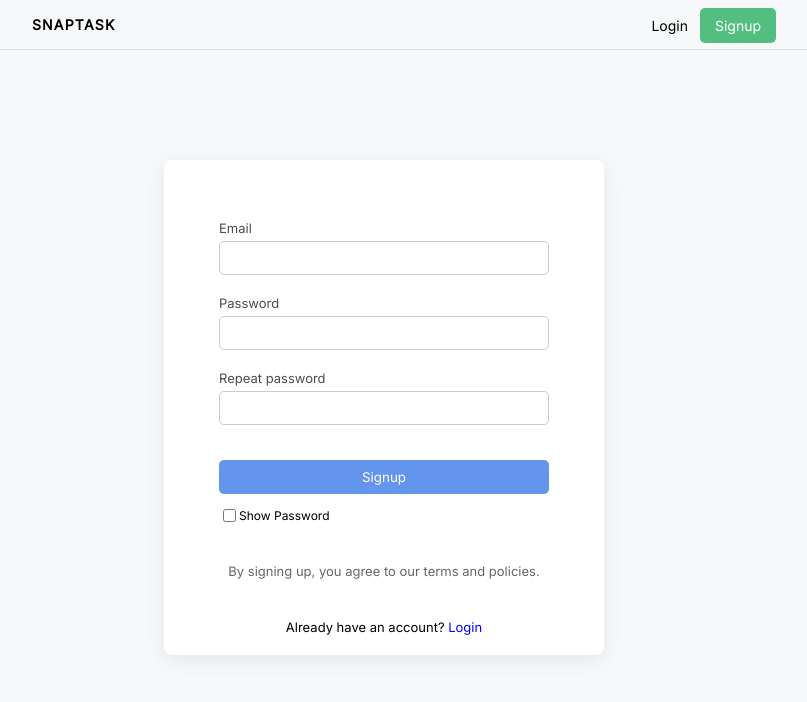
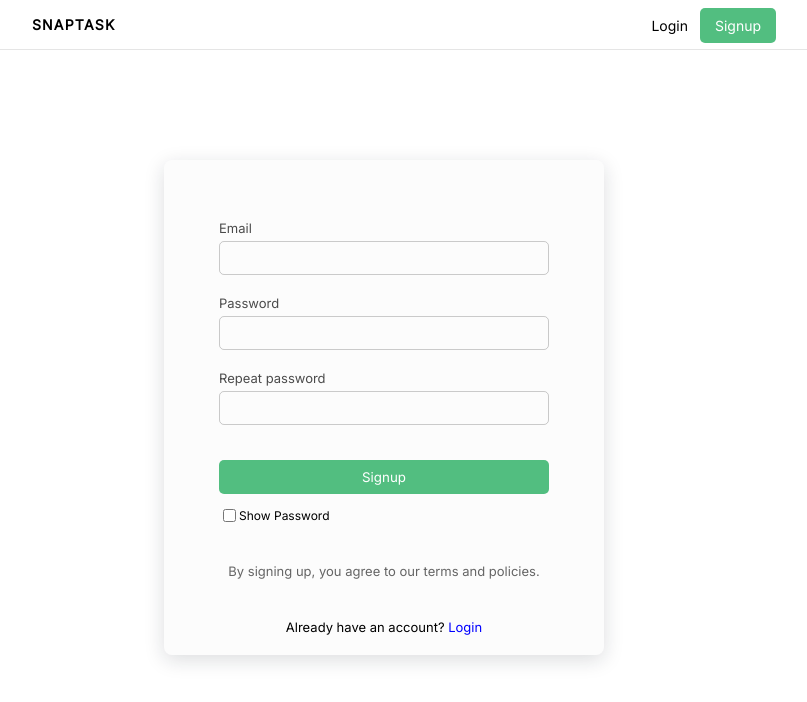
Before and after one commit to therealrinku/robonote, a Next.js app: page /signup in a window 1280 px wide. Shown: the top 702 px of the page, without its empty margins (256-1063 px from the left). Built offline with nearby package versions, Linux system fonts and the light colour scheme.

Commit message:
login signup page style updated

```diff
--- a/pages/signup.js
+++ b/pages/signup.js
@@ -43,15 +43,6 @@ const signupPage = () => {
           </p>
         </form>
       </div>
-
-      <style jsx global>{`
-        body {
-          background: #f6f8f9;
-        }
-        nav {
-          background: #f6f8f9 !important;
-        }
-      `}</style>
     </div>
   );
 };
--- a/styles/Login.module.css
+++ b/styles/Login.module.css
@@ -17,9 +17,9 @@
 }
 
 .loginPage div {
-  background: white;
+  background: rgba(175, 172, 172, 0.04);
   max-width: 440px;
-  box-shadow: 0 5px 20px 0 rgb(21 27 38 / 8%);
+  box-shadow: 0 5px 20px 0 rgb(21 27 38 / 15%);
   border-radius: 8px;
   width: calc(100% - 16px);
   margin-top: 80px;
@@ -51,7 +51,7 @@
 
 .loginPage button {
   margin-top: 15px;
-  background: #6495ed;
+  background: #52be80;
   color: white;
   padding: 9px 10px;
   border: none;
@@ -59,7 +59,7 @@
 }
 
 .loginPage button:hover {
-  background: #517ed1;
+  background: #379c63;
 }
 
 .loginPage section {
```
Also changed, not shown: pages/login.js (+0 -9 lines).
